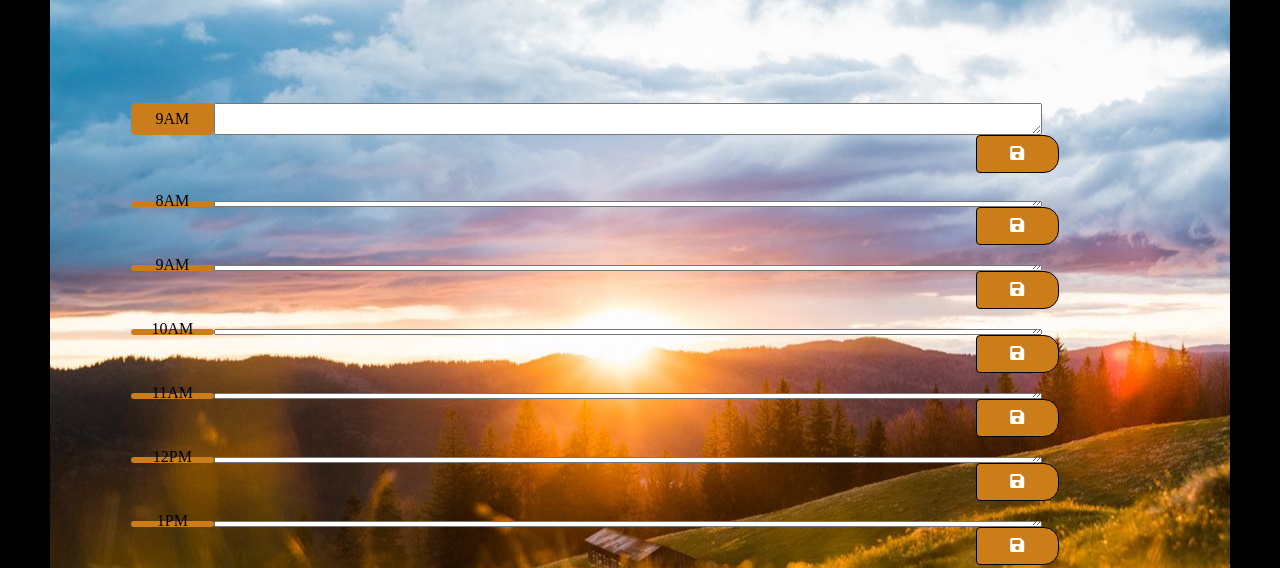
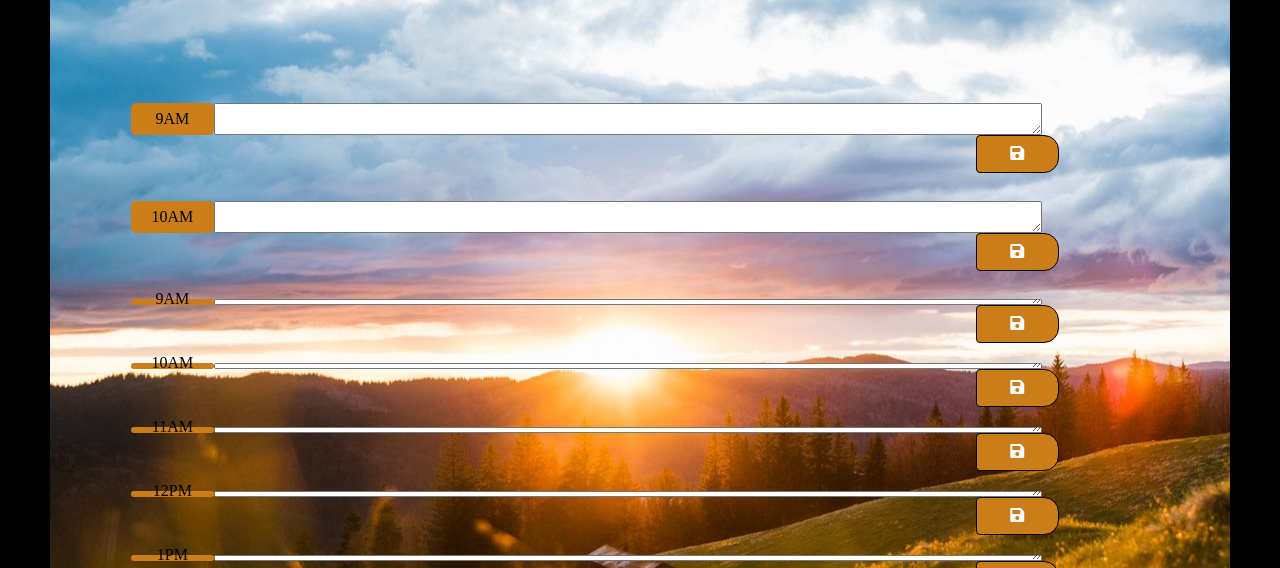
Before and after one commit to Berkeleycodingmomma/work-day-scheduler, a plain HTML site: page index.html in a window 1280 px wide. Shown: the part 192-760 px from the top of the page. Drawn offline with nearby package versions, Linux system fonts and the light colour scheme; files whose address does not match are found by name.

Commit message:
copied and pasted the row structure above and made changes. I will continues till I get to hour 17 5pm

```diff
--- a/index.html
+++ b/index.html
@@ -37,16 +37,14 @@
   </button>
 </div>
 
-
-
-      <div id="hour-9" data-hour="8" class="row time-block">
-        <div class="col-1 hour">
-          8AM
-        </div>
-        <textarea id="8AM" class="col-md-10 description">
-    </textarea>
-        <button class="col-1 saveBtn btn"><i class="fas fa-save"></i></button>
-      </div>
+<!-- copied and pasted the row structure above and made changes. I will continues till I get to hour-17/5pm  -->
+<div id="hour-10" class="row time-block mb-2" data-hour="10">
+  <div class="col-2 col-md-1 hour text-center py-3">10AM</div>
+  <textarea class="col-8 col-md-10 description" rows="3"> </textarea>
+  <button class="btn saveBtn col-2 col-md-1" aria-label="save">
+    <i class="fas fa-save" aria-hidden="true"></i>
+  </button>
+</div>
 
       <div id="hour-2" data-hour="9" class="row time-block">
         <div class="col-md-1 hour">
```
